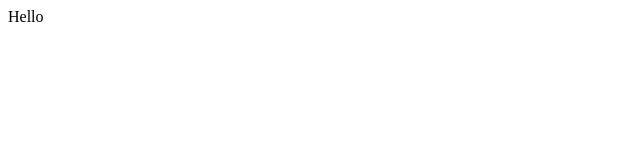
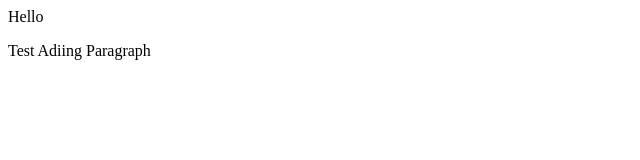
Before and after one commit to abdellahElzejli/abdellahElzejli, a plain HTML site: page index.html in a window 1280 px wide. Shown: the whole page, without its empty margins (0-640 px from the left). Drawn offline with Linux system fonts and the light colour scheme.

Commit message:
Add paragrapch

```diff
--- a/index.html
+++ b/index.html
@@ -1 +1,2 @@
 <div class="cls">Hello</div>
+<p>Test Adiing Paragraph</p>
```
